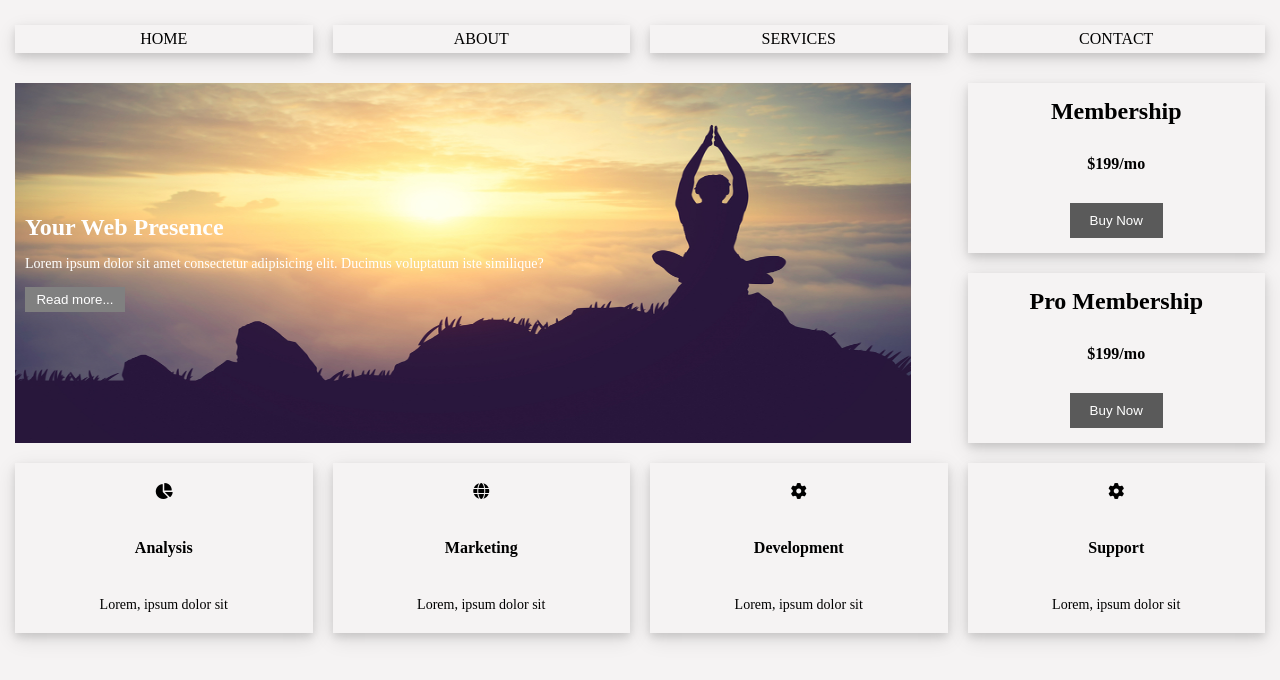
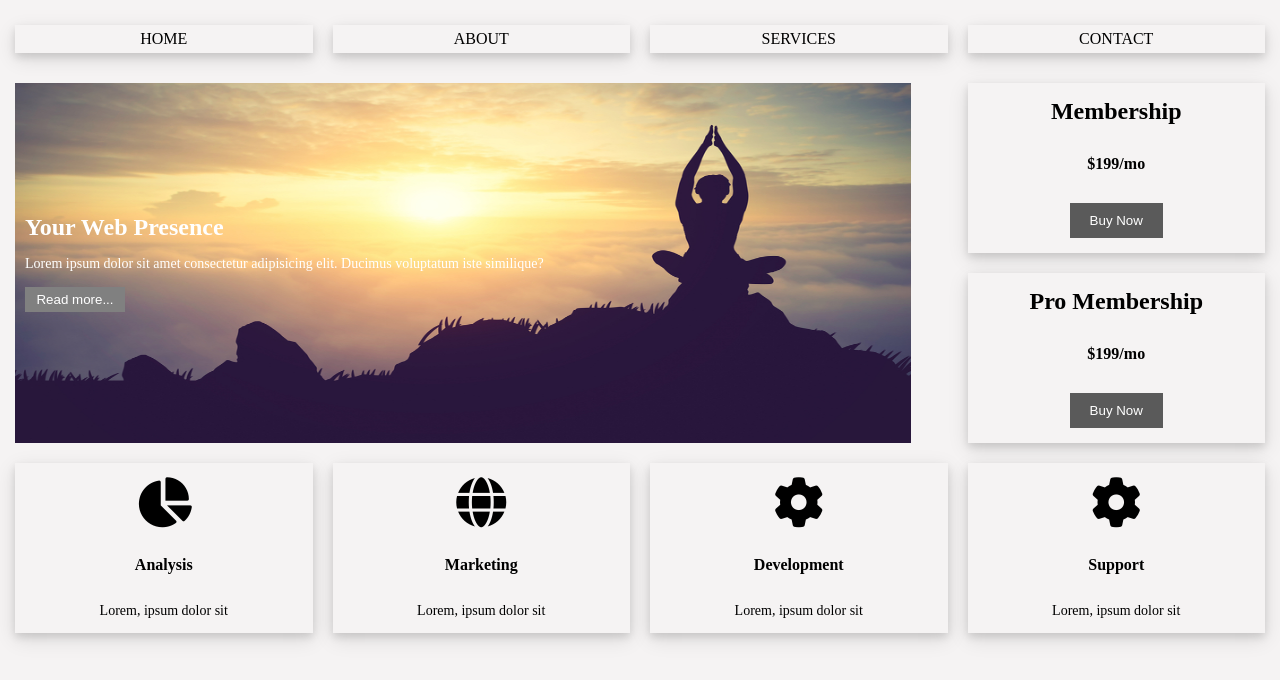
Before and after one commit to SandeSydney/task2, a plain HTML site: page index.html in a window 1280 px wide. Drawn offline with Linux system fonts and the light colour scheme.

Commit message:
Styled icons

```diff
--- a/app.css
+++ b/app.css
@@ -10,6 +10,9 @@ body{
 }
 p{
     font-size: 14px;
+}
+i{
+    font-size: 50px;
 }
 
 /* **************
```
